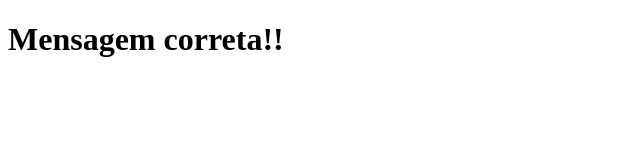
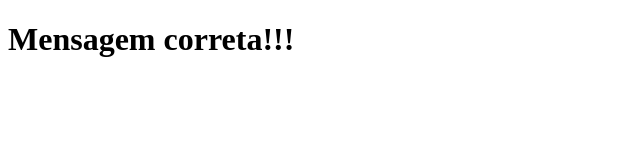
Before and after one commit to jairbatista/clone-tabnews, a Next.js app: page / in a window 1280 px wide. Shown: the top 160 px of the page, without its empty margins (0-640 px from the left). Built offline with nearby package versions, Linux system fonts and the light colour scheme.

Commit message:
testando note novo

```diff
--- a/pages/index.js
+++ b/pages/index.js
@@ -1,5 +1,5 @@
 function Home() {
-  return <h1>Mensagem correta!!</h1>;
+  return <h1>Mensagem correta!!!</h1>;
 }
 
 export default Home;
```
